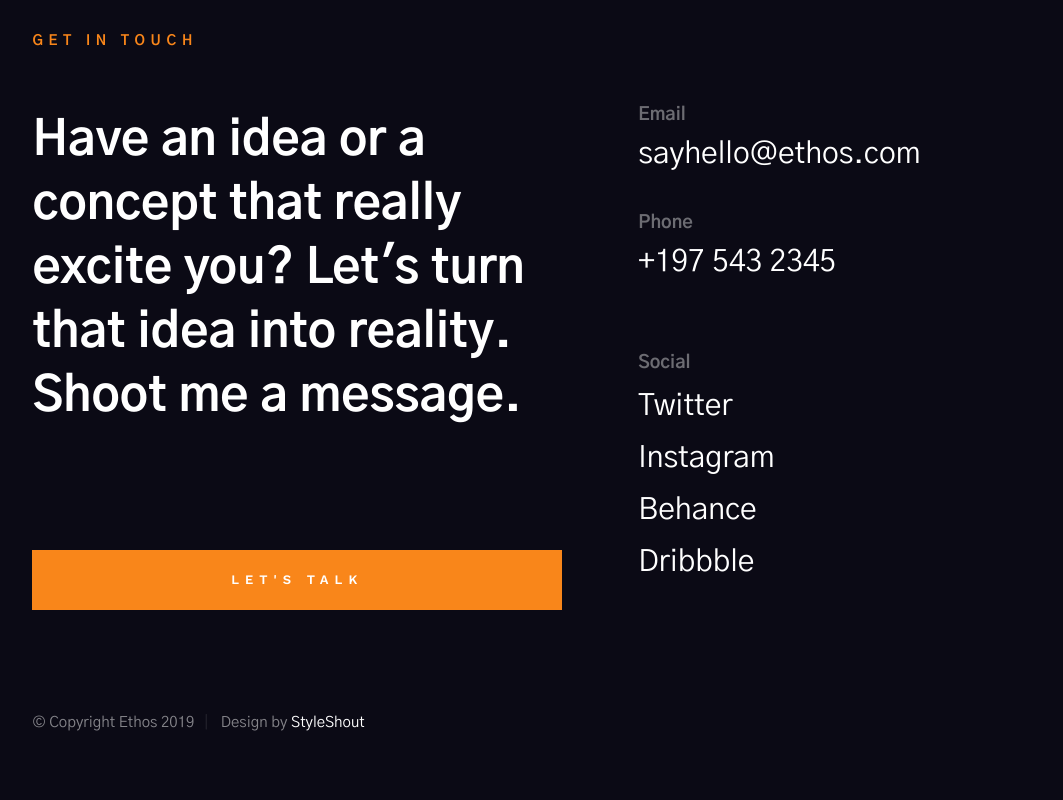
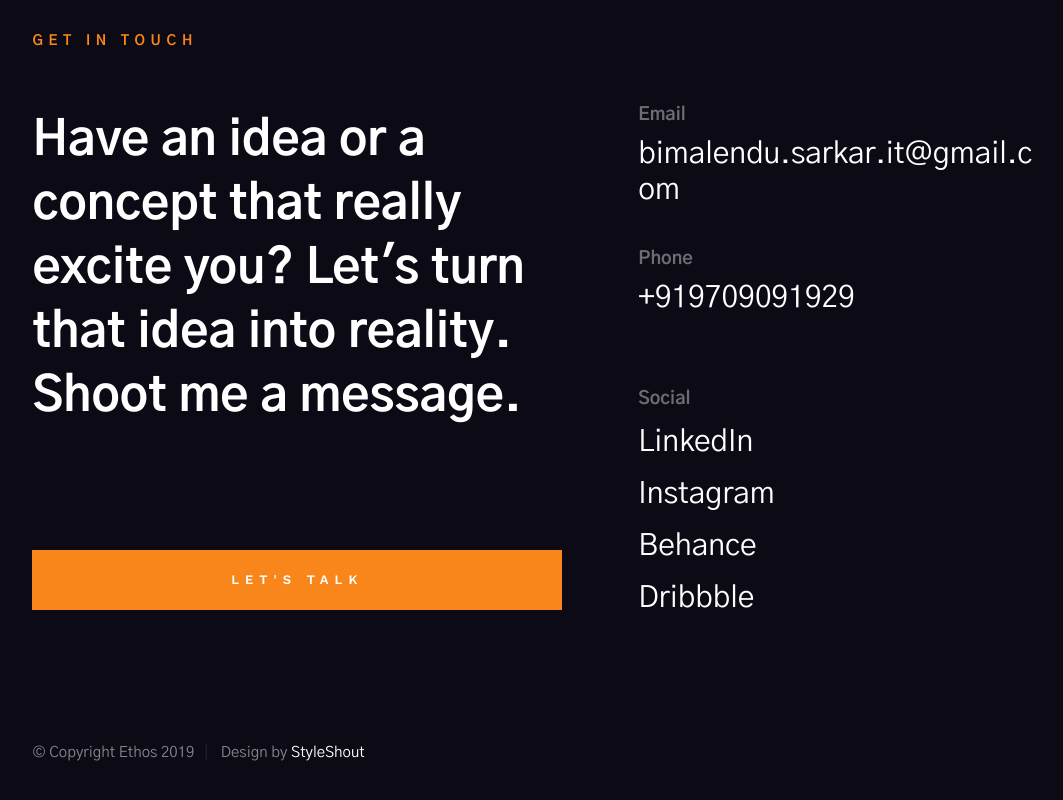
Before and after one commit to bimalendu04/webportfolio, a plain HTML site: page index.html in a window 1280 px wide. Shown: the part 6756-7556 px from the top of the page, without its empty margins (58-1121 px from the left). Drawn offline with nearby package versions, Linux system fonts and the light colour scheme.

Commit message:
Add files via upload

```diff
--- a/index.html
+++ b/index.html
@@ -654,7 +654,7 @@
                 </div>
 
                 <div class="footer-email-us">
-                    <a href="mailto:#0" class="btn btn--primary h-full-width">Let's Talk</a>
+                    <a href="mailto:bimalendu.sarkar.it@gmail.com" class="btn btn--primary h-full-width">Let's Talk</a>
                 </div>
             </div>
 
@@ -665,7 +665,7 @@
                             Email
                         </h5>
                         <p class="footer-contact-block__content">
-                            <a href="mailto:#0">sayhello@ethos.com</a>
+                            <a href="mailto:bimalendu.sarkar.it@gmail.com">bimalendu.sarkar.it@gmail.com</a>
                         </p>
                     </div> <!-- end footer-contact-block -->
                     <div class="footer-contact-block" data-aos="fade-up">
@@ -673,7 +673,7 @@
                             Phone
                         </h5>
                         <p class="footer-contact-block__content">
-                            <a href="tel:+1975432345">+197 543 2345</a>
+                            <a href="tel:+919709091929">+919709091929</a>
                         </p>
                     </div> <!-- end footer-contact-block -->
                     <br>
@@ -682,7 +682,7 @@
                             Social
                         </h5>
                         <ul class="footer-contact-block__list">
-                            <li><a href="#0">Twitter</a></li>
+                            <li><a href="https://www.linkedin.com/in/bimalendu-sarkar-299b1018/">LinkedIn</a></li>
                             <li><a href="#0">Instagram</a></li>
                             <li><a href="#0">Behance</a></li>
                             <li><a href="#0">Dribbble</a></li>
```
